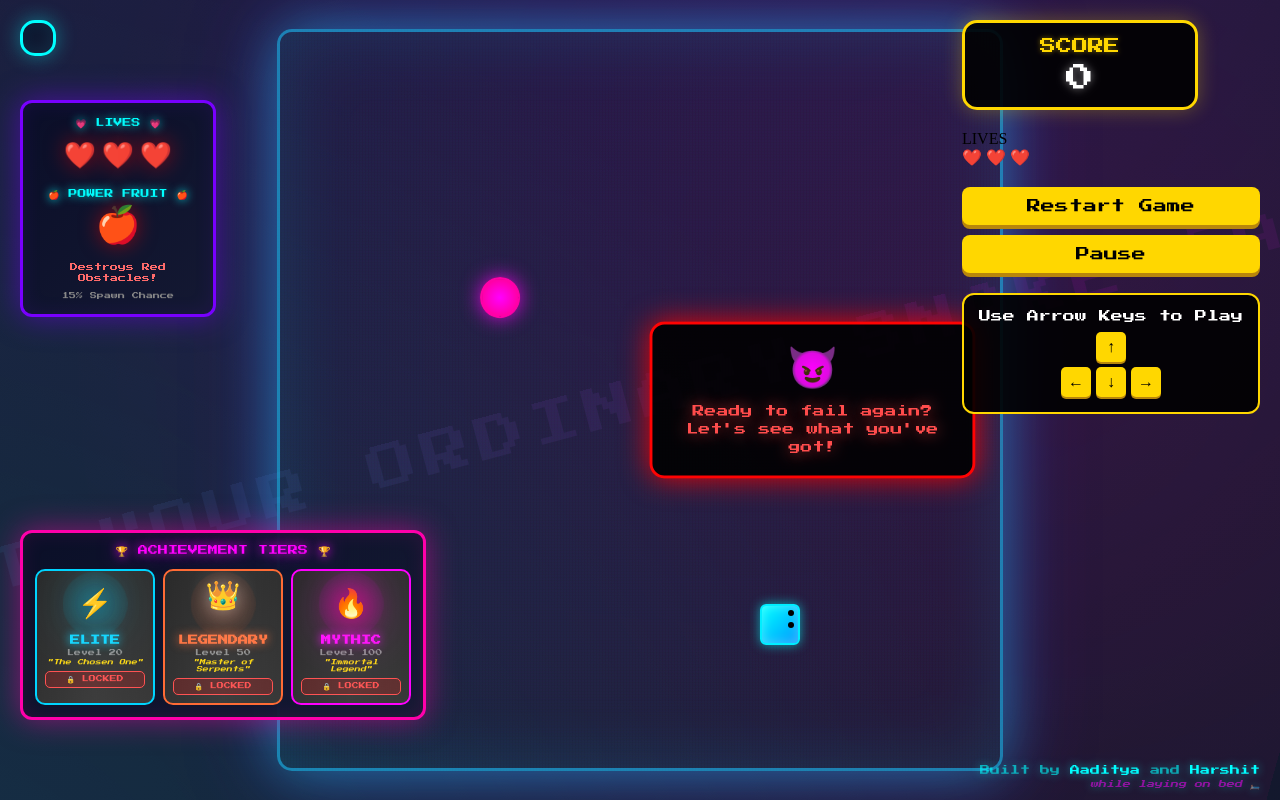
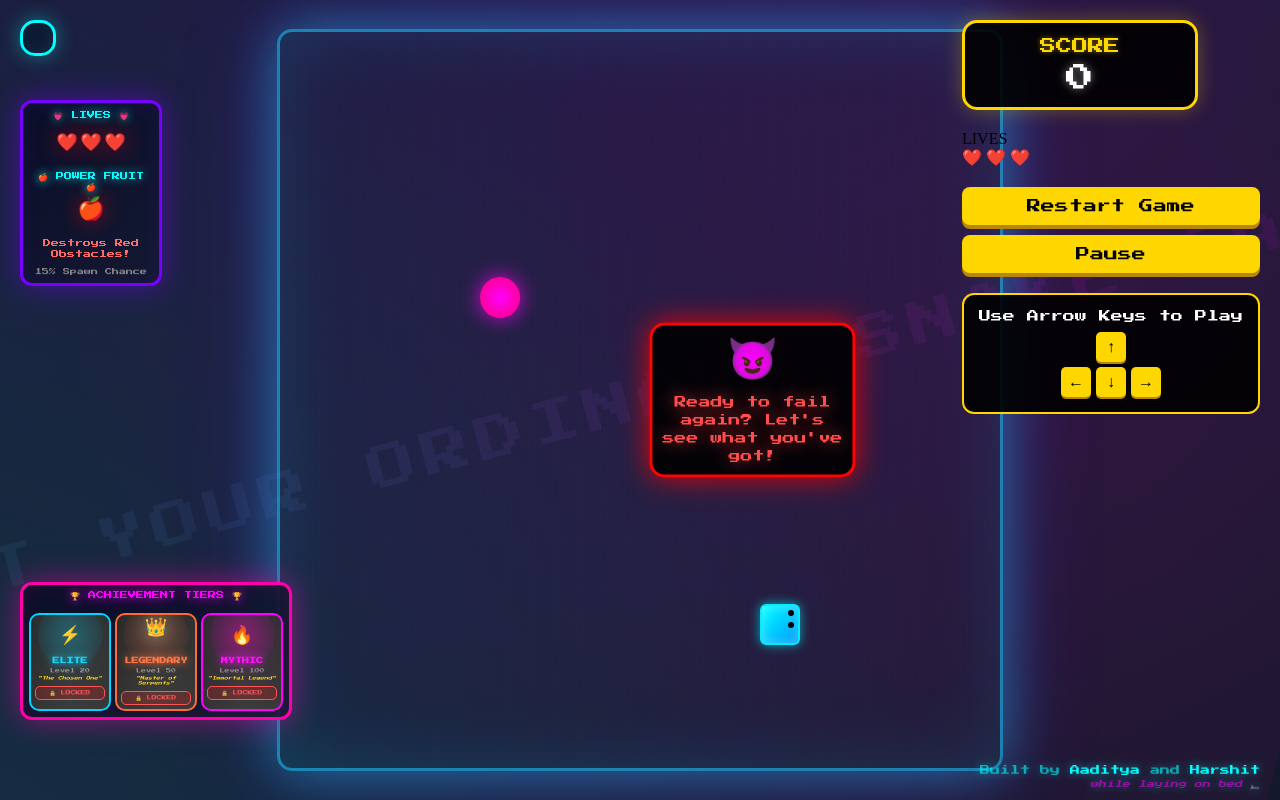
Before and after one commit to workwithaaditya/Snake-Game, a plain HTML site: page index.html in a window 1280 px wide. Drawn offline with Linux system fonts and the light colour scheme.

Commit message:
UI update: sassy bot now animates from right-bottom to center; compact layout for production

```diff
--- a/css/style.css
+++ b/css/style.css
@@ -203,20 +203,25 @@
 
 .sassy-bot {
     position: fixed;
-    left: 20px;
-    top: 50%;
-    transform: translateY(-50%);
+    right: 30px;
+    bottom: 30px;
+    left: auto;
+    top: auto;
+    transform: none;
     background-color: rgba(0, 0, 0, 0.9);
     border: 3px solid #ff4d4d;
     border-radius: 15px;
-    padding: 20px;
-    width: 280px;
+    padding: 10px;
+    width: 180px;
     z-index: 1000;
     transition: all 0.8s ease-in-out;
 }
 
 .sassy-bot.show {
     left: 50%;
+    bottom: auto;
+    right: auto;
+    top: 50%;
     transform: translate(-50%, -50%);
 }
 
@@ -227,6 +232,8 @@
 .sassy-bot.center-popup {
     left: 50% !important;
     top: 50% !important;
+    right: auto !important;
+    bottom: auto !important;
     transform: translate(-50%, -50%) scale(1.2) !important;
     background-color: rgba(0, 0, 0, 0.95);
     box-shadow: 0 0 50px rgba(255, 77, 77, 0.5);
@@ -921,8 +928,8 @@
     background: linear-gradient(135deg, rgba(10, 14, 39, 0.95), rgba(20, 25, 50, 0.95));
     border: 3px solid #7800ff;
     border-radius: 12px;
-    padding: 15px;
-    width: 160px;
+    padding: 8px;
+    width: 120px;
     box-shadow:
         0 0 30px rgba(120, 0, 255, 0.5),
         inset 0 0 20px rgba(120, 0, 255, 0.1);
@@ -939,7 +946,7 @@
 
 .panel-title {
     font-family: 'Press Start 2P', cursive;
-    font-size: 9px;
+    font-size: 8px;
     color: #00ffff;
     text-align: center;
     margin-bottom: 12px;
@@ -949,11 +956,11 @@
 .lives-display {
     display: flex;
     justify-content: center;
-    gap: 8px;
+    gap: 4px;
 }
 
 .life-heart {
-    font-size: 24px;
+    font-size: 16px;
     animation: heartBeat 1.5s ease-in-out infinite;
     filter: drop-shadow(0 0 10px rgba(255, 0, 0, 0.5));
 }
@@ -981,7 +988,7 @@
 }
 
 .powerup-icon {
-    font-size: 36px;
+    font-size: 22px;
     margin-bottom: 8px;
     animation: float 3s ease-in-out infinite;
     filter: drop-shadow(0 0 10px rgba(255, 0, 0, 0.5));
@@ -1045,8 +1052,8 @@
     background: linear-gradient(135deg, rgba(10, 14, 39, 0.95), rgba(20, 25, 50, 0.95));
     border: 3px solid #ff00aa;
     border-radius: 12px;
-    padding: 12px;
-    max-width: 420px;
+    padding: 6px;
+    max-width: 320px;
     box-shadow:
         0 0 30px rgba(255, 0, 170, 0.5),
         inset 0 0 20px rgba(255, 0, 170, 0.1);
@@ -1055,7 +1062,7 @@
 
 .tier-header {
     font-family: 'Press Start 2P', cursive;
-    font-size: 10px;
+    font-size: 8px;
     color: #ff00ff;
     text-align: center;
     margin-bottom: 12px;
@@ -1066,7 +1073,7 @@
 
 .tier-cards {
     display: flex;
-    gap: 8px;
+    gap: 4px;
     flex-wrap: nowrap;
     justify-content: center;
 }
@@ -1075,8 +1082,8 @@
     background: linear-gradient(145deg, #1a1a1a, #2a2a2a);
     border: 2px solid;
     border-radius: 10px;
-    padding: 8px;
-    width: 100px;
+    padding: 4px;
+    width: 70px;
     text-align: center;
     position: relative;
     overflow: hidden;
@@ -1132,8 +1139,8 @@
 
 .tier-badge {
     position: relative;
-    width: 50px;
-    height: 50px;
+    width: 32px;
+    height: 32px;
     margin: 0 auto 6px;
     display: flex;
     align-items: center;
@@ -1141,7 +1148,7 @@
 }
 
 .tier-icon {
-    font-size: 28px;
+    font-size: 18px;
     z-index: 2;
     position: relative;
     filter: drop-shadow(0 0 10px rgba(255, 255, 255, 0.5));
@@ -1231,7 +1238,7 @@
 
 .tier-name {
     font-family: 'Press Start 2P', cursive;
-    font-size: 10px;
+    font-size: 7px;
     font-weight: bold;
     margin-bottom: 4px;
 }
@@ -1253,14 +1260,14 @@
 
 .tier-level {
     font-family: 'Press Start 2P', cursive;
-    font-size: 7px;
+    font-size: 5px;
     color: #888;
     margin-bottom: 3px;
 }
 
 .tier-tagline {
     font-family: 'Press Start 2P', cursive;
-    font-size: 6px;
+    font-size: 4px;
     color: #ffd700;
     font-style: italic;
     margin-bottom: 5px;
@@ -1269,7 +1276,7 @@
 
 .tier-status {
     font-family: 'Press Start 2P', cursive;
-    font-size: 7px;
+    font-size: 5px;
     padding: 3px 6px;
     border-radius: 5px;
     margin-top: 5px;
```
